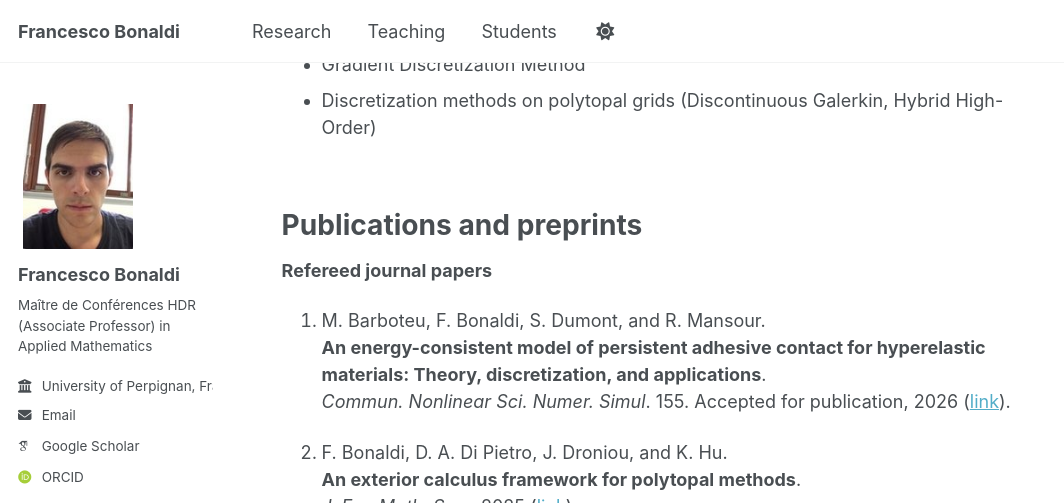
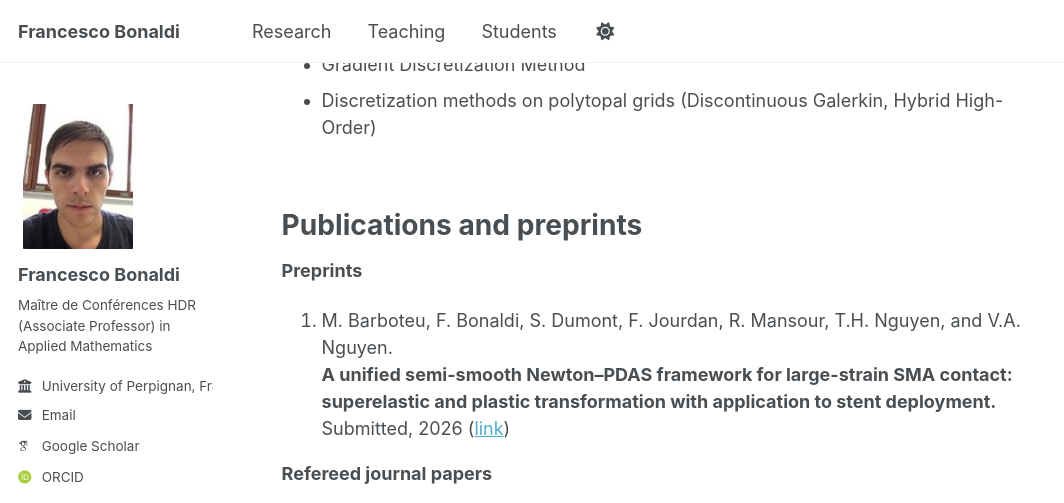
Before and after one commit to fbonaldi/fbonaldi.github.io, a Jekyll site: the page built from _pages/research.md, in a window 1280 px wide and 900 px high, scrolled down 463 px, cut to the strip 0-503 px from the top of the window. Shown: the whole strip, without its empty margins (0-1064 px from the left). Built offline with Jekyll 4.4.1, drawn with Linux system fonts in a browser that asks for light colours; some web fonts are replaced; a script bundle is joined from its source files by our own code; library files that are not in the unit come from our copies.

Commit message:
Update research.md

```diff
--- a/_pages/research.md
+++ b/_pages/research.md
@@ -27,8 +27,12 @@ Current and recent research topics include:
 Publications and preprints
 ===
 
+**Preprints**
 
-
+1. M. Barboteu, F. Bonaldi, S. Dumont, F. Jourdan, R. Mansour, T.H. Nguyen, and V.A. Nguyen.<br>
+**A unified semi-smooth Newton–PDAS framework for large-strain SMA contact:
+superelastic and plastic transformation with application to stent deployment.**<br>
+Submitted, 2026 ([link](https://doi.org/10.2139/ssrn.6580126))
 
 **Refereed journal papers**
 
```
